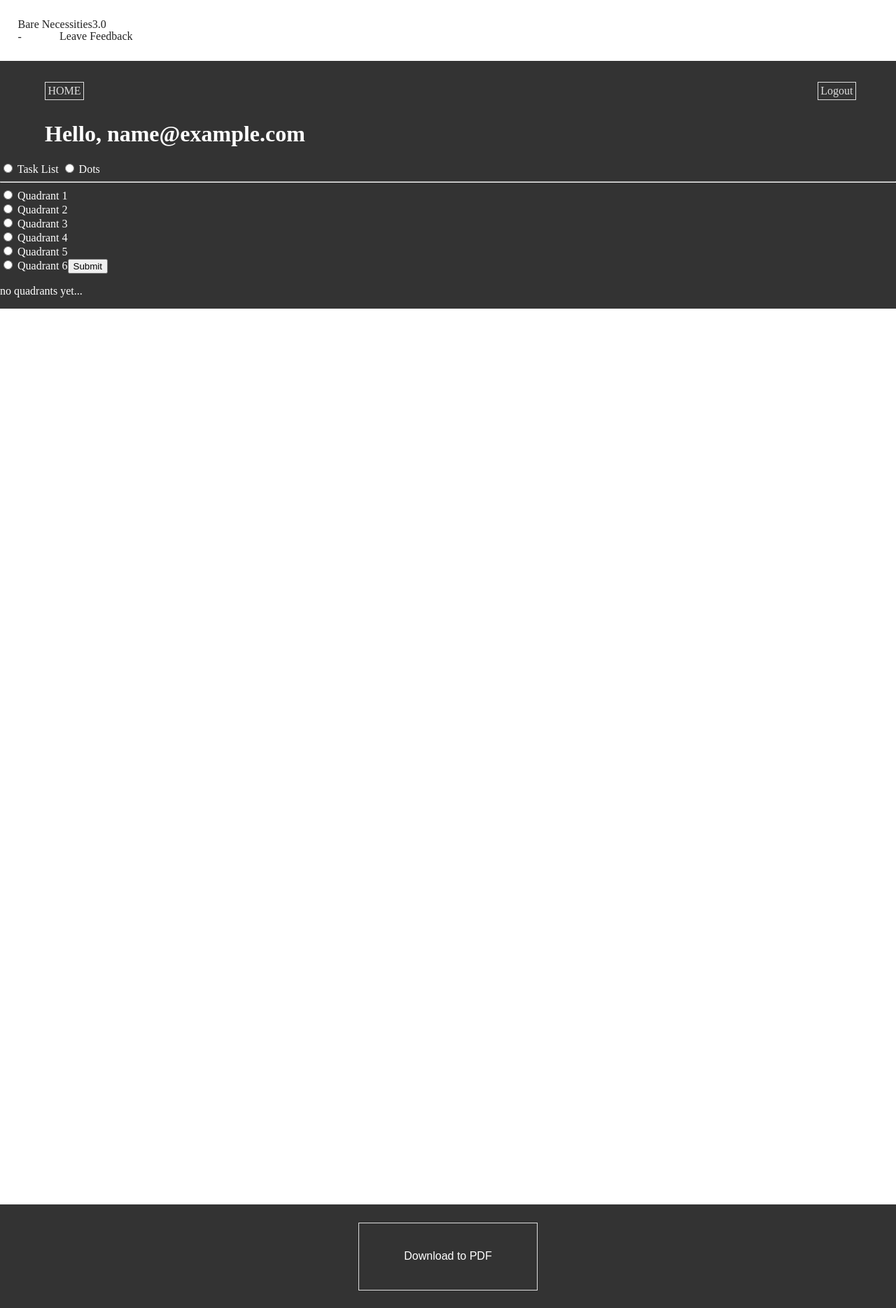
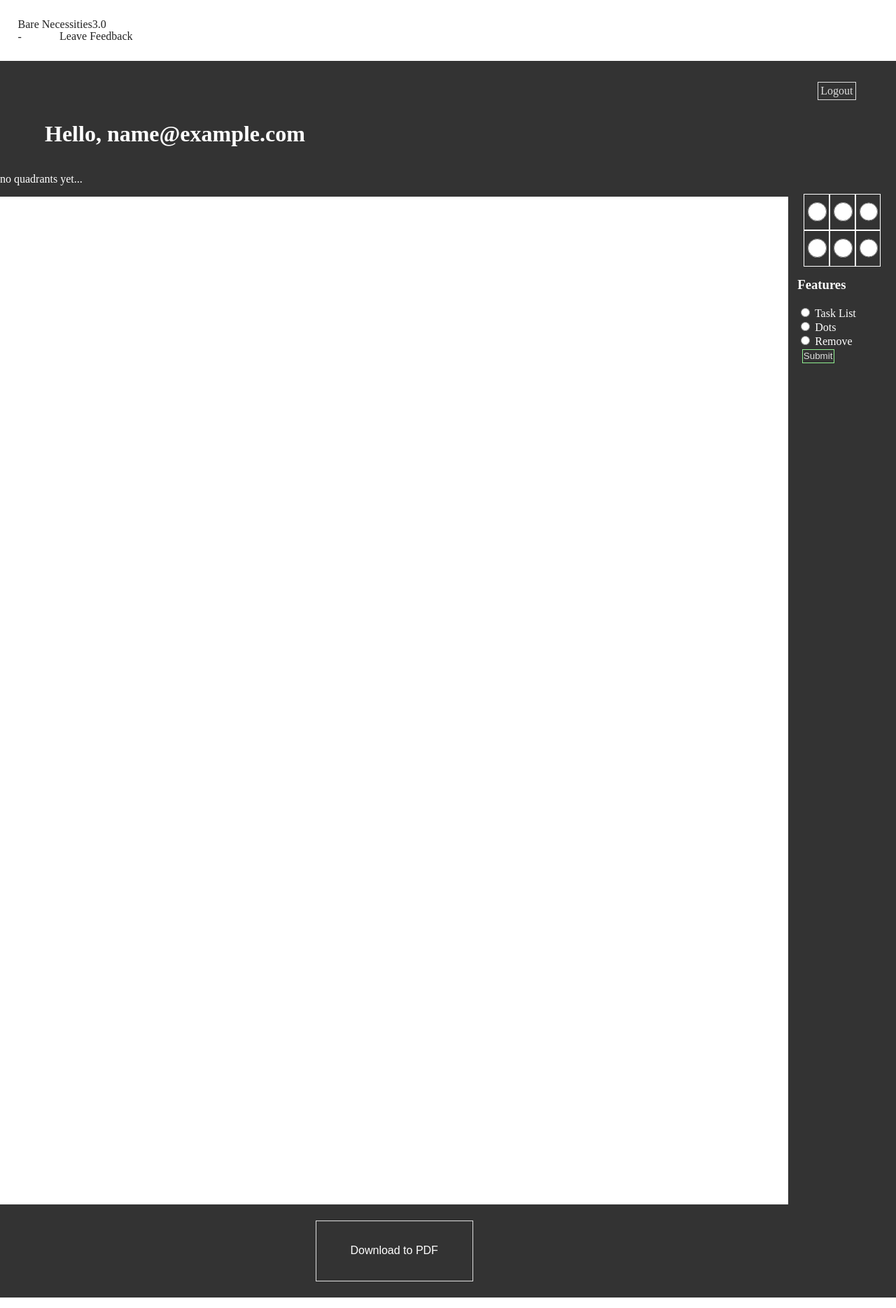
Before and after one commit to adamrd231/bn, a Flask app: page / in a window 1280 px wide. Shown: the whole page at 70% size. Run offline with Flask 2, Linux system fonts and the light colour scheme; the visitor is signed in with stand-in values (Sample User, id 1); data comes from the database, SQL or seed files in the repository; data that the repository does not hold is empty.

Commit message:
change switch feature to sidebar menu

```diff
--- a/main.py
+++ b/main.py
@@ -1,6 +1,6 @@
 from flask import Flask, request, redirect, render_template, session, flash, make_response
 from flask_sqlalchemy import SQLAlchemy
-from flask_weasyprint import HTML, render_pdf
+from flask_weasyprint import HTML, CSS, render_pdf
 
 
 
@@ -104,6 +104,7 @@ def index():
 
     user = User.query.filter_by(email=session['email']).first()
     tasks = Task.query.filter_by(user_id=user.id, completed=False).all()
+    quadrants = Quadrant.query.filter_by(owner_id=user.id).all()
 
 
     if request.method == 'POST':
@@ -121,8 +122,6 @@ def index():
             db.session.add(new_quadrant)
             db.session.commit()
 
-
-    if (user):
         quadrants = Quadrant.query.filter_by(owner_id=user.id).all()
 
         return render_template('index.html',
@@ -131,7 +130,9 @@ def index():
                 tasks=tasks)
     else:
         return render_template('index.html',
-                user=user,)
+                user=user,
+                quadrants=quadrants,
+                tasks=tasks)
 
 
 #THIS ROUTE BRINGS THE USER TO THE TASKS PAGE, FILTERED BY WHICH QUADRANT THEY CLICK INTO
@@ -153,6 +154,7 @@ def bn():
 
     #CHECK WHICH QUADRANT THE USER CLICKED INTO
     if (user.id):
+        tasks = Task.query.filter_by(user_id=user.id, quad_id=quad_id, completed=False).all()
         return render_template('bn.html',
                         title="Bare Necessity",
                         user=user,
@@ -166,20 +168,16 @@ def bn():
 #PRINT YOUR BN!
 @app.route('/pdf_template', methods=['POST', 'GET'])
 def pdf_templates():
+
     owner = User.query.filter_by(email=session['email']).first()
-    tasks = Task.query.filter_by(completed=False, owner=owner).all()
+    tasks = Task.query.filter_by(completed=False, user_id=owner.id).all()
+
+
     html = render_template('pdf_template.html',
-                                owner = owner,
                                 tasks=tasks,
                                 )
+
     return render_pdf(HTML(string=html))
-
-
-#LOGS USER OF OF THE SESSION
-@app.route('/logout')
-def logout():
-    del session['email']
-    return redirect('/')
 
 
 #REGISTER USERS
@@ -209,7 +207,11 @@ def register():
     return render_template('register.html')
 
 
-
+#LOGS USER OF OF THE SESSION
+@app.route('/logout')
+def logout():
+    del session['email']
+    return redirect('/')
 
 
 #######################
--- a/static/pdfstyle.css
+++ b/static/pdfstyle.css
@@ -42,7 +42,7 @@ td {
   font-size: 1em;
   font-family: Arial;
   width: 33.33%;
-
+  vertical-align: top;
 }
 
 #box {
--- a/static/styles.css
+++ b/static/styles.css
@@ -77,12 +77,7 @@ h2 {
   color: black;
 }
 
-.flex {
-  display: flex;
-  flex-direction: column;
-  flex-wrap: nowrap;
-  justify-content: space-between;
-}
+
 
 .top_row, .bottom_row {
   display: flex;
@@ -99,7 +94,6 @@ h2 {
 
 #dots {
   background-image: url("http://rdconcepts.design/wp-content/uploads/2017/08/PersonalBN-02.png");
-  background-size: cover;
   height: 100%;
   border-bottom: .01em solid #333333;
 }
@@ -109,7 +103,7 @@ h2 {
 }
 
 .homepage_container {
-  height: 40em;
+  height: 45em;
   display: flex;
   flex-direction: column;
   flex: 1;
@@ -238,3 +232,58 @@ table {
 #radio {
   color: black;
 }
+
+#delete_quadrant {
+    width: 100%;
+    padding: 1%;
+    color: white;
+    background-color: #333333;
+    border: none;
+    box-shadow: none;
+    z-index: 100;
+}
+
+.flex {
+  display: flex;
+  flex-direction: column;
+  flex-wrap: nowrap;
+  justify-content: space-between;
+  flex: 10;
+}
+
+.main {
+  display: flex;
+  flex-direction: row;
+  justify-content: space-between;
+}
+
+.sidebar_menu {
+  width: 10%;
+  padding: 1%;
+  padding-top: 0%;
+}
+
+/*CSS STYLING FOR SIDEBAR MENU*/
+.flex_sidebar {
+  display: flex;
+  flex-direction: column;
+  justify-content: center;
+  height: 6em;
+}
+
+.top_row_sidebar, .bot_row_sidebar {
+  display: flex;
+  flex-direction: row;
+  justify-content: center;
+}
+
+#radioButton {
+  height: 3.2em;
+  width: 2em;
+  color: red !important;
+}
+
+
+#side_menu_quad {
+  border: 1px solid white;
+}
--- a/templates/base.html
+++ b/templates/base.html
@@ -22,8 +22,10 @@
 
     <div class="bar_container">
       <div class="navbar">
+        {% block navlinks %}
         <div id="nav_button"><a id="nav_button_link" href="http://127.0.0.1:5000/">HOME</a></div>
         <div id="nav_button"><a id="nav_button_link" href="/logout">Logout</a></div>
+        {% endblock navlinks %}
       </div>
       {% endblock header %}
 
--- a/templates/index.html
+++ b/templates/index.html
@@ -1,15 +1,11 @@
 {%   extends "base.html"   %}
+
+{% block navlinks %}
+<div><a></a></div>
+<div id="nav_button"><a id="nav_button_link" href="/logout">Logout</a></div>
+{% endblock navlinks %}
 {%  block content  %}
 
-
-{% if quadrants|length < 6 %}
-
-{% include 'snippetfiles/quadrant_radio.html' %}
-
-
-  </div>
-</form>
-{% endif %}
 
 {% if quadrants|length == 0 %}
 <p>
@@ -17,6 +13,7 @@
 </p>
 {% endif %}
 
+<div class="main">
 <!-- START THE MAIN FLEX BOX CONTAINER -->
 <div class="flex">
   <!--  TOP THREE ROWS OF THE APP -->
@@ -31,10 +28,6 @@
       <a class="box" href="http://127.0.0.1:5000/bn?quad_id=1">
       {% include 'snippetfiles/%s.html' % quadrant.feature_name %}
         </a>
-      <form method="post" action="/delete-quadrant">
-        <input type="submit" value="delete" />
-        <input type="hidden" name="quadrant-id" value="{{quadrant.id}}"/>
-      </form>
       {% endif %}
       {% endfor %}
     </div>
@@ -47,10 +40,6 @@
       <a class="box" href="http://127.0.0.1:5000/bn?quad_id=2">
       {% include 'snippetfiles/%s.html' % quadrant.feature_name %}
       </a>
-      <form method="post" action="/delete-quadrant">
-        <input type="submit" value="delete" />
-        <input type="hidden" name="quadrant-id" value="{{quadrant.id}}"/>
-      </form>
       {% endif %}
       {% endfor %}
     </div>
@@ -63,10 +52,6 @@
       <a class="box" href="http://127.0.0.1:5000/bn?quad_id=3">
       {% include 'snippetfiles/%s.html' % quadrant.feature_name %}
       </a>
-      <form method="post" action="/delete-quadrant">
-        <input type="submit" value="delete" />
-        <input type="hidden" name="quadrant-id" value="{{quadrant.id}}"/>
-      </form>
       {% endif %}
       {% endfor %}
     </div>
@@ -87,10 +72,6 @@
       <a class="box" href="http://127.0.0.1:5000/bn?quad_id=4">
       {% include 'snippetfiles/%s.html' % quadrant.feature_name %}
       </a>
-      <form method="post" action="/delete-quadrant">
-        <input type="submit" value="delete" />
-        <input type="hidden" name="quadrant-id" value="{{quadrant.id}}"/>
-      </form>
       {% endif %}
       {% endfor %}
     </div>
@@ -103,10 +84,6 @@
       <a class="box" href="http://127.0.0.1:5000/bn?quad_id=5">
       {% include 'snippetfiles/%s.html' % quadrant.feature_name %}
       </a>
-      <form method="post" action="/delete-quadrant">
-        <input type="submit" value="delete" />
-        <input type="hidden" name="quadrant-id" value="{{quadrant.id}}"/>
-      </form>
       {% endif %}
       {% endfor %}
     </div>
@@ -119,20 +96,23 @@
       <a class="box" href="http://127.0.0.1:5000/bn?quad_id=6">
       {% include 'snippetfiles/%s.html' % quadrant.feature_name %}
       </a>
-      <form method="post" action="/delete-quadrant">
-        <input type="submit" value="delete" />
-        <input type="hidden" name="quadrant-id" value="{{quadrant.id}}"/>
-      </form>
       {% endif %}
       {% endfor %}
     </div>
 
     </div>
-</div>
 
     <form id="form" action="/pdf_template" method="post">
       <input id="download_button" type="submit" value="Download to PDF">
     </form>
 
+</div>
+
+<div class="sidebar_menu">
+{% include 'snippetfiles/quadrant_radio.html' %}
+</div>
+</div>
+
+
 
 {%  endblock  %}
--- /dev/null
+++ b/templates/snippetfiles/blank.html
@@ -0,0 +1,3 @@
+<div class="blank">
+
+</div>
--- a/templates/snippetfiles/quadrant_radio.html
+++ b/templates/snippetfiles/quadrant_radio.html
@@ -1,33 +1,59 @@
 <form method='post'>
-  <div>
-    <input id="radioButton" type="radio" name="quadrant" value="taskList_1" />
-    <label for="radioButton">Task List</label>
-    <input id="radioButton" type="radio" name="quadrant" value="dots" />
-    <label for="radioButton">Dots</label>
+
+<div class="flex_sidebar">
+
+  <div class="top_row_sidebar">
+    <div id="side_menu_quad">
+        <input id="radioButton" type="radio" name="location" value="1" />
+    </div>
+    <div id="side_menu_quad">
+      <input id="radioButton" type="radio" name="location" value="2" />
+    </div>
+    <div id="side_menu_quad">
+      <input id="radioButton" type="radio" name="location" value="3" />
+    </div>
   </div>
-  <hr />
-  <div>
+
+  <div class="bot_row_sidebar">
+    <div id="side_menu_quad">
+      <input id="radioButton" type="radio" name="location" value="4" />
+    </div>
+    <div id="side_menu_quad">
+      <input id="radioButton" type="radio" name="location" value="5" />
+    </div>
+    <div id="side_menu_quad">
+      <input id="radioButton" type="radio" name="location" value="6" />
+    </div>
+  </div>
+
+</div>
+
+
     <div>
-        <input id="radioButton" type="radio" name="location" value="1" />
-        <label for="radioButton">Quadrant 1</label>
+
+      <h3>Features</h3>
+
+      <div>
+        <input type="radio" name="quadrant" value="taskList_1" />
+        <label for="radioButton">Task List</label>
+      </div>
+
+      <div>
+        <input type="radio" name="quadrant" value="dots" />
+        <label for="radioButton">Dots</label>
+      </div>
+
+      <div>
+        <input type="radio" name="quadrant" value="blank" />
+        <label for="radioButton">Remove</label>
+      </div>
+
     </div>
+
+
     <div>
-      <input id="radioButton" type="radio" name="location" value="2" />
-      <label for="radioButton">Quadrant 2</label>
+      <button id="input_button" type="submit">Submit</button>
     </div>
-    <div>
-      <input id="radioButton" type="radio" name="location" value="3" />
-      <label for="radioButton">Quadrant 3</label>
-    </div>
-    <div>
-      <input id="radioButton" type="radio" name="location" value="4" />
-      <label for="radioButton">Quadrant 4</label>
-    </div>
-    <div>
-      <input id="radioButton" type="radio" name="location" value="5" />
-      <label for="radioButton">Quadrant 5</label>
-    </div>
-    <div>
-      <input id="radioButton" type="radio" name="location" value="6" />
-      <label for="radioButton">Quadrant 6</label><button type="submit">Submit</button>
-    </div>
+
+
+  </form>
```
Also changed, not shown: templates/pdf_template.html (+31 -20 lines), 1 other file.
